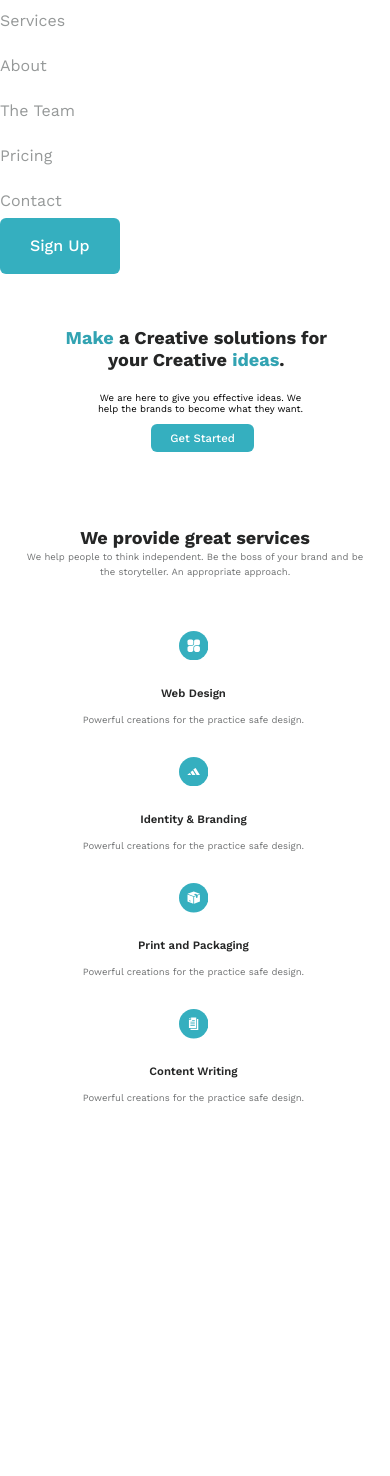
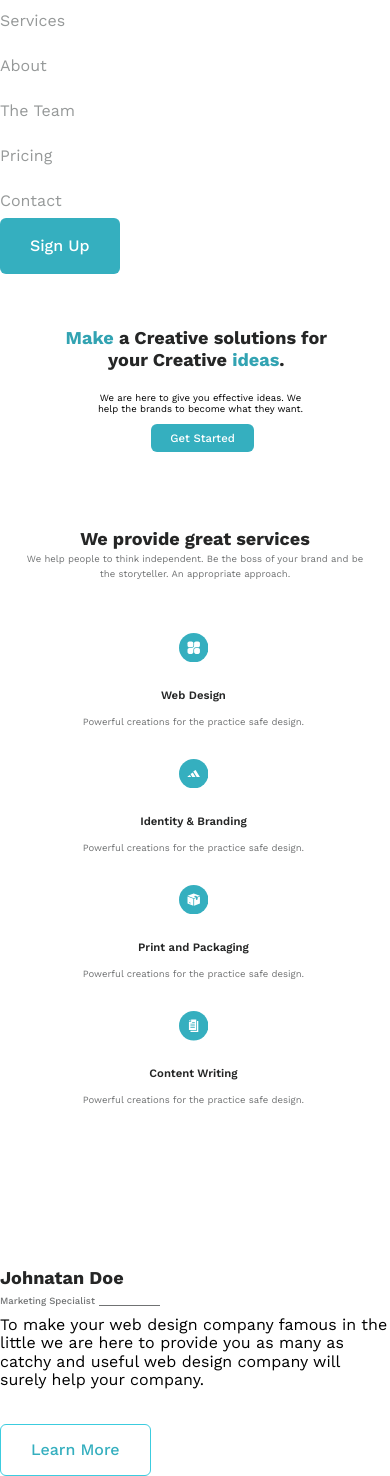
Before and after one commit to OOOA1/project_univer_IDZ, a plain HTML site: page index.html in a window 390 px wide. Shown: the part 153-1629 px from the top of the page. Before the commit the page ends 1258 px from the top, so only its background shows below. Drawn offline with nearby package versions, Linux system fonts and the light colour scheme.

Commit message:
men section complete

```diff
--- a/css/media.css
+++ b/css/media.css
@@ -61,6 +61,12 @@
     }
 }
 
+@media(max-width: 900px) {
+    .men__text__block {
+        margin-right: 20.43vw;
+    }
+}
+
 @media(max-width: 835px) {
     .info__text {
         font-size: 1.95vw;
@@ -78,6 +84,10 @@
 
     .service__card {
         margin-right: 0;
+    }
+
+    .subtext__men {
+        font-size: 1.95vw;
     }
 }
 
@@ -100,6 +110,22 @@
 
     .service__card__block {
         margin-left: 22.73vw;
+    }
+
+    .men__img__block {
+        display: none;
+    }
+
+    .men__text__block {
+        margin-right: 0;
+    }
+
+    .men__title {
+        font-size: 4.64vw;
+    }
+
+    .men__text {
+        font-size: 2.45vw;
     }
 }
 
@@ -133,6 +159,10 @@
 
     .service__card__block {
         margin-left: 15.73vw;
+    }
+
+    .subtext__men {
+        font-size: 2.45vw;
     }
 }
 
@@ -186,4 +216,16 @@
     .service__title {
         font-size: 5.45vw;
     }
+
+    .men__title {
+        font-size: 5.45vw;
+    }
+
+    .men__text {
+        font-size: 3.45vw;
+    }
+
+    .subtext__men {
+        font-size: 3.45vw;
+    }
 }
--- a/css/style.css
+++ b/css/style.css
@@ -35,6 +35,13 @@ button {
     color: inherit;
     background-color: transparent;
     cursor: pointer;
+}
+
+.title {
+    color: #252626;
+    font-size: 4.64vw;
+    font-weight: 700;
+    line-height: 125%;
 }
 
 .container {
@@ -229,9 +236,9 @@ button {
 }
 
 .service__title {
-    color: #252626;
+    /* color: #252626;
     font-size: 4.64vw;
-    font-weight: 700;
+    font-weight: 700; */
 }
 
 .service__text {
@@ -299,14 +306,14 @@ button {
 }
 
 .men__text__block {
-    margin-right: 360px;
+    margin-right: 32.43vw;
 }
 
 .men__title {
-    margin-bottom: 10px;
+    margin-bottom: 0.91vw;
 
     color: #252626;
-    font-size: 38px;
+    font-size: 3.24vw;
     font-weight: 700;
 }
 
@@ -315,10 +322,10 @@ button {
 }
 
 .men__text {
-    margin-bottom: 20px;
+    margin-bottom: 1.82vw;
 
     color: #707273;
-    font-size: 16px;
+    font-size: 1.45vw;
     font-weight: 500;
     line-height: 160%;
 }
--- a/index.html
+++ b/index.html
@@ -74,7 +74,7 @@
             <div class="container">
                 <div class="info__wrapper">
                     <div class="info__text__block">
-                        <h1 class="info__title">
+                        <h1 class="info__title title">
                             <span>Make</span> a Creative solutions for your Creative <span>ideas</span>.
                         </h1>
                         <p class="info__text">
@@ -98,7 +98,7 @@
         <section class="services">
             <div class="container">
                 <div class="service__wrapper">
-                    <h1 class="service__title">
+                    <h1 class="service__title title">
                         We provide great services
                     </h1>
                     <p class="service__text">
@@ -118,7 +118,7 @@
                                     </svg>
                             </div>
 
-                                <h3 class="card__title">
+                                <h3 class="card__title title">
                                     Web Design
                                 </h3>
                                 <p class="card__text">
@@ -136,7 +136,7 @@
                                     </svg>
                             </div>
 
-                                <h3 class="card__title">
+                                <h3 class="card__title title">
                                     Identity & Branding
                                 </h3>
                                 <p class="card__text">
@@ -154,7 +154,7 @@
                                     </svg>
                             </div>
 
-                                <h3 class="card__title">
+                                <h3 class="card__title title">
                                     Print and Packaging
                                 </h3>
                                 <p class="card__text">
@@ -172,7 +172,7 @@
                                     </svg>
                             </div>
 
-                                <h3 class="card__title">
+                                <h3 class="card__title title">
                                     Content Writing
                                 </h3>
                                 <p class="card__text">
@@ -184,11 +184,11 @@
             </div>
         </section>
 
-        <!-- <section class="men">
+        <section class="men">
             <div class="container">
                 <div class="men__wrapper">
                     <div class="men__text__block">
-                        <h2 class="men__title">
+                        <h2 class="men__title title">
                             Johnatan Doe
                         </h2>
                         <div class="subtext__men">
@@ -219,13 +219,13 @@
                     </div>
                 </div>
             </div>
-        </section> -->
+        </section>
 
         <!-- <section class="video">
             <div class="opacity">
                 <div class="container">
                     <div class="video__wrapper">
-                        <h1 class="video__title">
+                        <h1 class="video__title title">
                             Watch how we work
                         </h1>
                         <p class="video__text">
@@ -255,7 +255,7 @@
         <!-- <section class="function">
             <div class="container">
                 <div class="function__wrapper">
-                    <h1 class="function__title">
+                    <h1 class="function__title title">
                         Best features in the world
                     </h1>
 
@@ -383,7 +383,7 @@
         <section class="tried">
             <div class="container">
                 <div class="tried__wrapper">
-                    <h1 class="tried__title">
+                    <h1 class="tried__title title">
                         People have tried to predict the future since the dawn of time.
                     </h1>
                     <button class="info__btn tried__btn">
@@ -399,7 +399,7 @@
             <div class="footer__wrapper">
                 <div class="footer__block__wrapper">
                     <div class="footer__block">
-                        <h3 class="footer__title">
+                        <h3 class="footer__title ">
                             Freelancer
                         </h3>
                         <div class="footer__price__wrapper">
```
